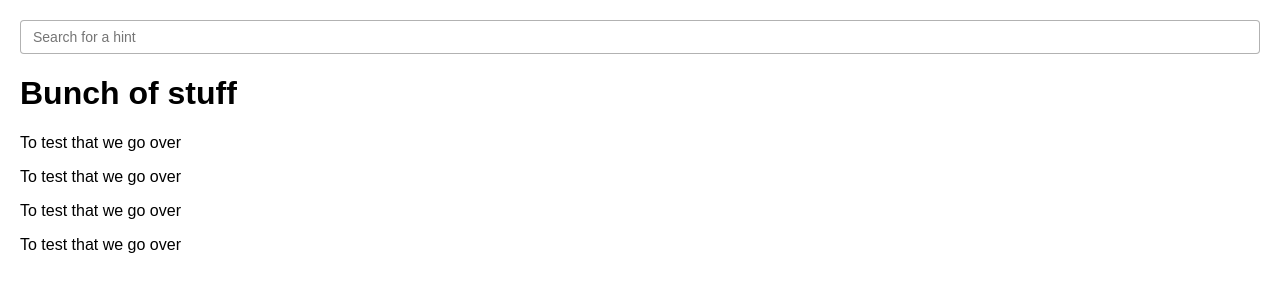
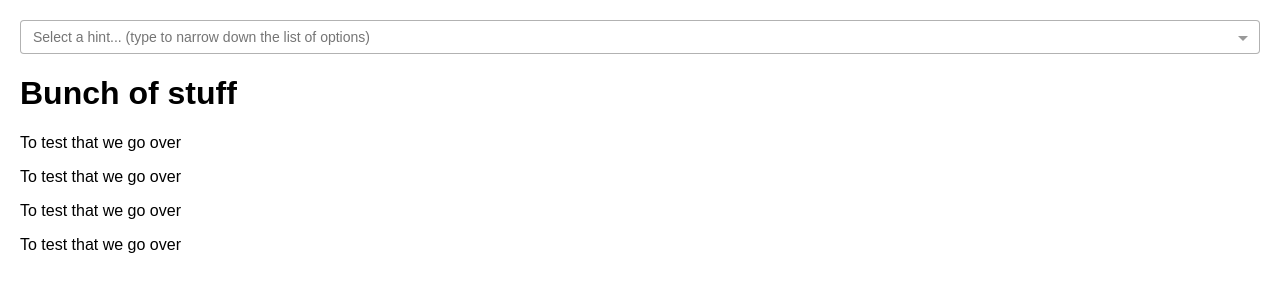
Before and after one commit to kerrin-mathspace/autocomplete, a React (Create React App) app: page / in a window 1280 px wide. Shown: the top 300 px of the page. Built offline with nearby package versions, Linux system fonts and the light colour scheme; the HTML template or start-up script is replaced by a standard one.

Commit message:
Improve UX

```diff
--- a/src/App.js
+++ b/src/App.js
@@ -1,9 +1,7 @@
 import React, { Component } from 'react';
 import Autocomplete from './Autocomplete.js';
 
-class App extends Component {
-  state = {
-    list: [
+let list = [
   { value: 'hey' },
   { value: 'hoo' },
   { value: 'holly' },
@@ -13,7 +11,12 @@ class App extends Component {
   { value: 'hey2' },
   { value: 'hoo2' },
   { value: 'holly2' },
-    ],
+];
+list = list.concat(list.map(item => ({ value: item.value + '3' })));
+
+class App extends Component {
+  state = {
+    list,
     searchTerm: '',
   }
 
@@ -26,9 +29,12 @@ class App extends Component {
           filter={(term, data) =>
             data.filter(item => item.value.includes(term))}
           onChange={searchTerm => this.setState({ searchTerm })}
-          onAcceptSelection={option => this.setState({ searchTerm: option.value })}
-          placeholder="Search for a hint"
-          maxAutocompletionOptions={4}
+          onAcceptSelection={(option) => {
+            this.setState({ searchTerm: option ? option.value : '' });
+          }}
+          placeholder="Select a hint... (type to narrow down the list of options)"
+          // maxAutocompletionOptions={4}
+          maxHeight={200}
         />
         <div>
           <h1>Bunch of stuff</h1>
--- a/src/Autocomplete.js
+++ b/src/Autocomplete.js
@@ -8,9 +8,10 @@ type Props = {
   searchTerm: string;
   filter: (searchTerm: string, dataSource: Array<Object>) => Array<Object>;
   onChange: (searchTerm: string) => void;
-  onAcceptSelection: (value: string, option: Object) => void;
+  onAcceptSelection: (option?: Object) => void;
   placeholder: string;
   maxAutocompletionOptions: number;
+  maxHeight: number;
 }
 
 const initialState = {
@@ -48,12 +49,11 @@ export default class Autocomplete extends React.Component {
           ? state.activeIndex
           : state.activeIndex - 1
     })),
-    Enter: _ => this.handleAcceptSelection(this.state.activeIndex),
-    Tab: (event) => {
-      if (event.shiftKey) this.keyHandlers.ArrowUp(event);
-      else                this.keyHandlers.ArrowDown(event);
+    Enter: _ => {
+      if (isEmpty(this.filteredData())) return;
+      this.handleAcceptSelection(this.state.activeIndex);
     },
-    Escape: _ => this.input.blur(),
+    Escape: _ => this.closePopover(),
   };
 
   // Thought: Should our filter actually be the iteratee applied
@@ -71,33 +71,63 @@ export default class Autocomplete extends React.Component {
   handleAcceptSelection = (idx) => {
     const selectedOption = this.filteredData()[idx];
     this.props.onAcceptSelection(selectedOption);
+    this.closePopover();
+  }
+
+  closePopover = () => {
     this.resetState();
     this.input.blur();
   }
 
   handleOptionMouseDown = (idx) => this.handleAcceptSelection(idx);
 
+  toggleFocus = (event) => {
+    event.preventDefault();
+    if (!this.state.isFocused) {
+      this.input.focus();
+    } else {
+      this.closePopover();
+    }
+  }
+
+  handleBlur = () => {
+    this.resetState();
+    this.props.onChange('');
+  }
+
   render() {
     const filteredData = this.filteredData();
 
     return (
       <div className={css(styles.root)}>
+        <div style={{ position: 'relative' }}>
           <input
             ref={node => this.input = node}
             value={this.props.searchTerm}
             onChange={event => this.props.onChange(event.target.value)}
             onFocus={_ => this.setState({ isFocused: true })}
-          onBlur={_ => this.resetState()}
+            onBlur={this.handleBlur}
             onKeyDown={this.handleKeyDown}
             placeholder={this.props.placeholder}
             className={css(
               styles.input,
               this.state.isFocused && styles.inputFocused,
+              (this.state.isFocused && isEmpty(filteredData)) && styles.noResults,
             )}
           />
+          {!(this.state.isFocused && isEmpty(filteredData)) && (
+            <div
+              onMouseDown={this.toggleFocus}
+              className={css(styles.arrow)}
+            />
+          )}
+        </div>
       {this.state.isFocused && !isEmpty(filteredData) && (
         <div className={css(styles.popover)}>
-          <div className={css(styles.list)}>
+          <div
+            className={css(styles.list)}
+            style={this.props.maxHeight ? { maxHeight: this.props.maxHeight } : {}}
+          >
             {filteredData.map((data, idx) => (
               <div
                 key={data.value}
--- a/src/Autocomplete.styles.js
+++ b/src/Autocomplete.styles.js
@@ -13,10 +13,26 @@ const styles = StyleSheet.create({
     display: 'block',
     width: '100%',
     transition: 'all 150ms ease',
+    cursor: 'default',
   },
   inputFocused: {
     border: '1px solid rgb(0, 132, 255)',
     // boxShadow: '0 0 0 3px rgba(0, 126, 255, 0.1)',
+  },
+  noResults: {
+    borderColor: '#e53838',
+  },
+  arrow: {
+    borderColor: '#999 transparent transparent',
+    borderStyle: 'solid',
+    borderWidth: '5px 5px 2.5px',
+    width: 0,
+    height: 0,
+    position: 'absolute',
+    top: '50%',
+    marginTop: -1.5,
+    right: 12,
+    cursor: 'default',
   },
   popover: {
     background: '#fff',
@@ -29,6 +45,7 @@ const styles = StyleSheet.create({
   },
   list: {
     padding: '5px 0',
+    overflowY: 'auto',
   },
   listItem: {
     padding: 10,
```
Lines whose indentation alone changed are shown as unchanged.
